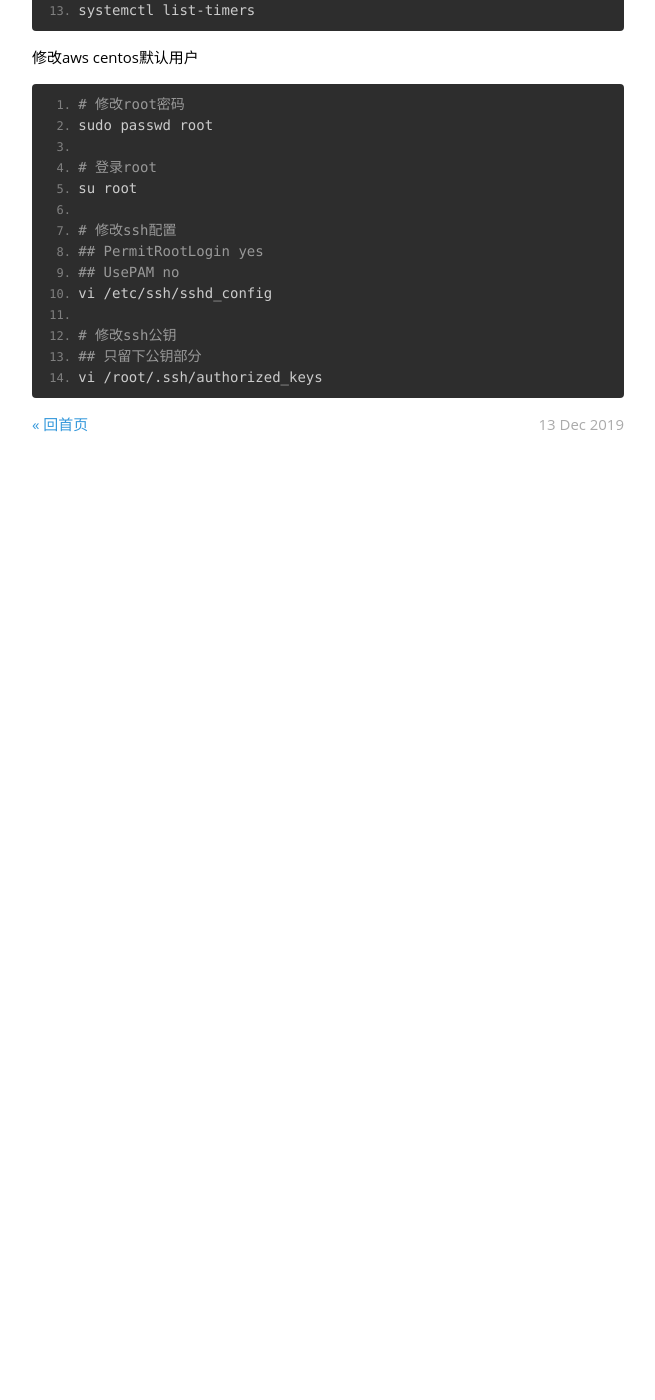
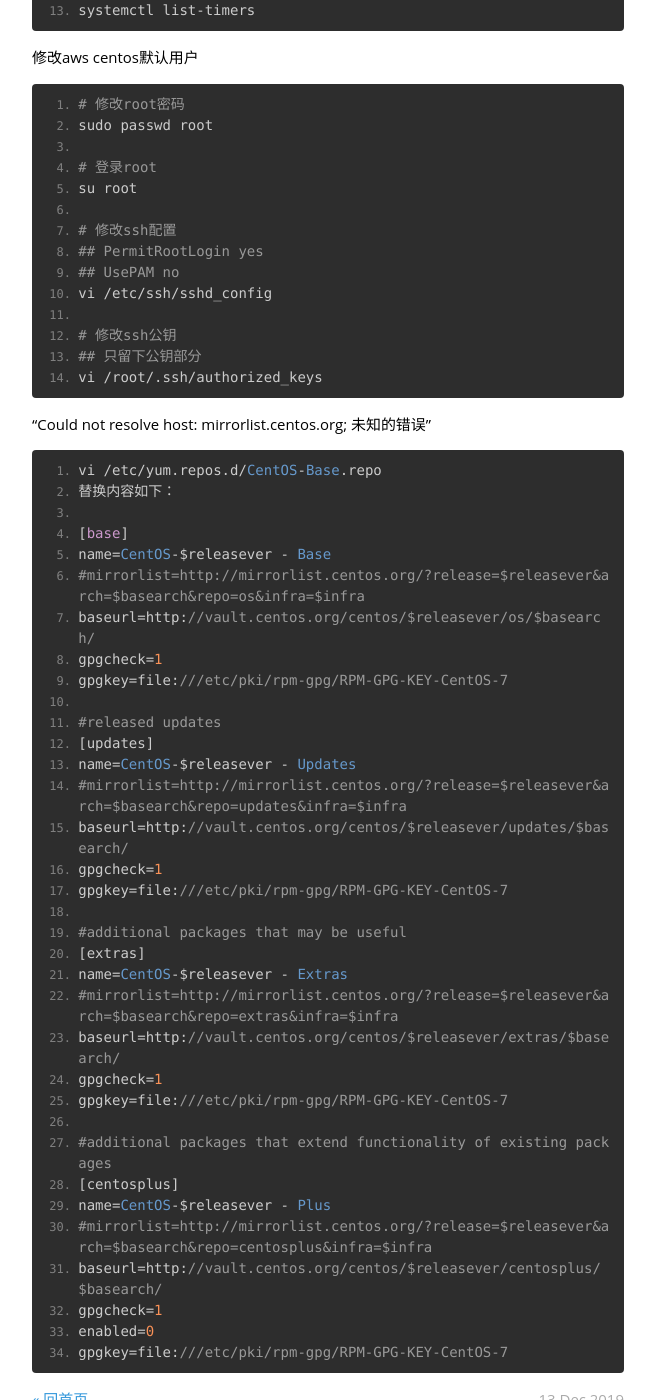
Before and after one commit to hiwjd/hiwjd.github.io, a Jekyll site: the page built from _posts/2019-12-13-centos7-deploy-note.markdown, in a window 1280 px wide and 1400 px high, scrolled down 3893 px. Shown: the whole window, without its empty margins (312-967 px from the left). Built offline with Jekyll 4.4.1, drawn with Linux system fonts in a browser that asks for light colours; nearby versions of some CDN libraries; some web fonts are replaced; comment, search, counter and statistics services are not loaded; before the commit the page ends 4350 px from its top, so only the background shows below that.

Commit message:
Update 2019-12-13-centos7-deploy-note.markdown

````diff
--- a/_posts/2019-12-13-centos7-deploy-note.markdown
+++ b/_posts/2019-12-13-centos7-deploy-note.markdown
@@ -219,3 +219,42 @@ vi /etc/ssh/sshd_config
 ## 只留下公钥部分
 vi /root/.ssh/authorized_keys
 ```
+
+"Could not resolve host: mirrorlist.centos.org; 未知的错误"
+
+```
+vi /etc/yum.repos.d/CentOS-Base.repo
+替换内容如下：
+
+[base]
+name=CentOS-$releasever - Base
+#mirrorlist=http://mirrorlist.centos.org/?release=$releasever&arch=$basearch&repo=os&infra=$infra
+baseurl=http://vault.centos.org/centos/$releasever/os/$basearch/
+gpgcheck=1
+gpgkey=file:///etc/pki/rpm-gpg/RPM-GPG-KEY-CentOS-7
+
+#released updates
+[updates]
+name=CentOS-$releasever - Updates
+#mirrorlist=http://mirrorlist.centos.org/?release=$releasever&arch=$basearch&repo=updates&infra=$infra
+baseurl=http://vault.centos.org/centos/$releasever/updates/$basearch/
+gpgcheck=1
+gpgkey=file:///etc/pki/rpm-gpg/RPM-GPG-KEY-CentOS-7
+
+#additional packages that may be useful
+[extras]
+name=CentOS-$releasever - Extras
+#mirrorlist=http://mirrorlist.centos.org/?release=$releasever&arch=$basearch&repo=extras&infra=$infra
+baseurl=http://vault.centos.org/centos/$releasever/extras/$basearch/
+gpgcheck=1
+gpgkey=file:///etc/pki/rpm-gpg/RPM-GPG-KEY-CentOS-7
+
+#additional packages that extend functionality of existing packages
+[centosplus]
+name=CentOS-$releasever - Plus
+#mirrorlist=http://mirrorlist.centos.org/?release=$releasever&arch=$basearch&repo=centosplus&infra=$infra
+baseurl=http://vault.centos.org/centos/$releasever/centosplus/$basearch/
+gpgcheck=1
+enabled=0
+gpgkey=file:///etc/pki/rpm-gpg/RPM-GPG-KEY-CentOS-7
+```
````
